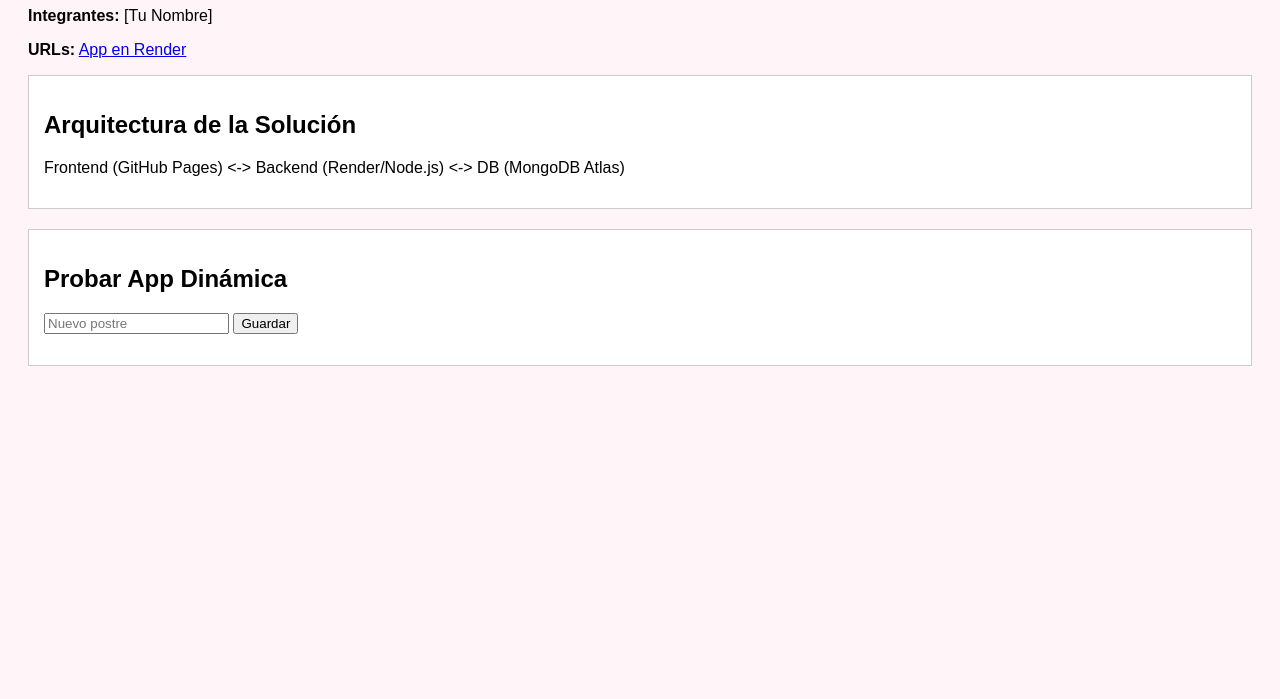
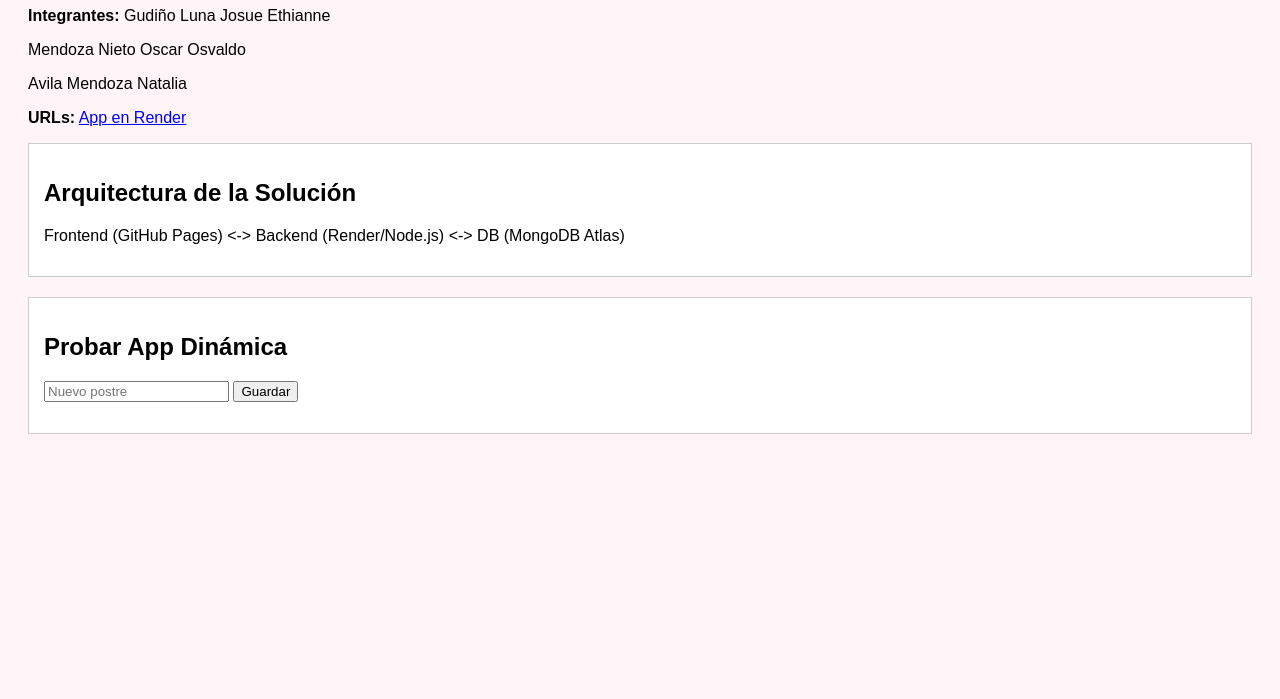
Before and after one commit to JOKERKORIO/BD, a website: page index.html in a window 1280 px wide. Shown: the part 101-800 px from the top of the page. Drawn offline with Linux system fonts and the light colour scheme; no server answers.

Commit message:
Update index.html

```diff
--- a/index.html
+++ b/index.html
@@ -9,7 +9,9 @@
 </head>
 <body>
     <h1>Proyecto: Postres SQL</h1>
-    <p><strong>Integrantes:</strong> [Tu Nombre]</p>
+    <p><strong>Integrantes:</strong> Gudiño Luna Josue Ethianne</p>
+    <p> Mendoza Nieto Oscar Osvaldo</p>
+    <p> Avila Mendoza Natalia</p>
     <p><strong>URLs:</strong> <a href="https://bd-eq6i.onrender.com">App en Render</a></p>
 
     <div class="card">
```
